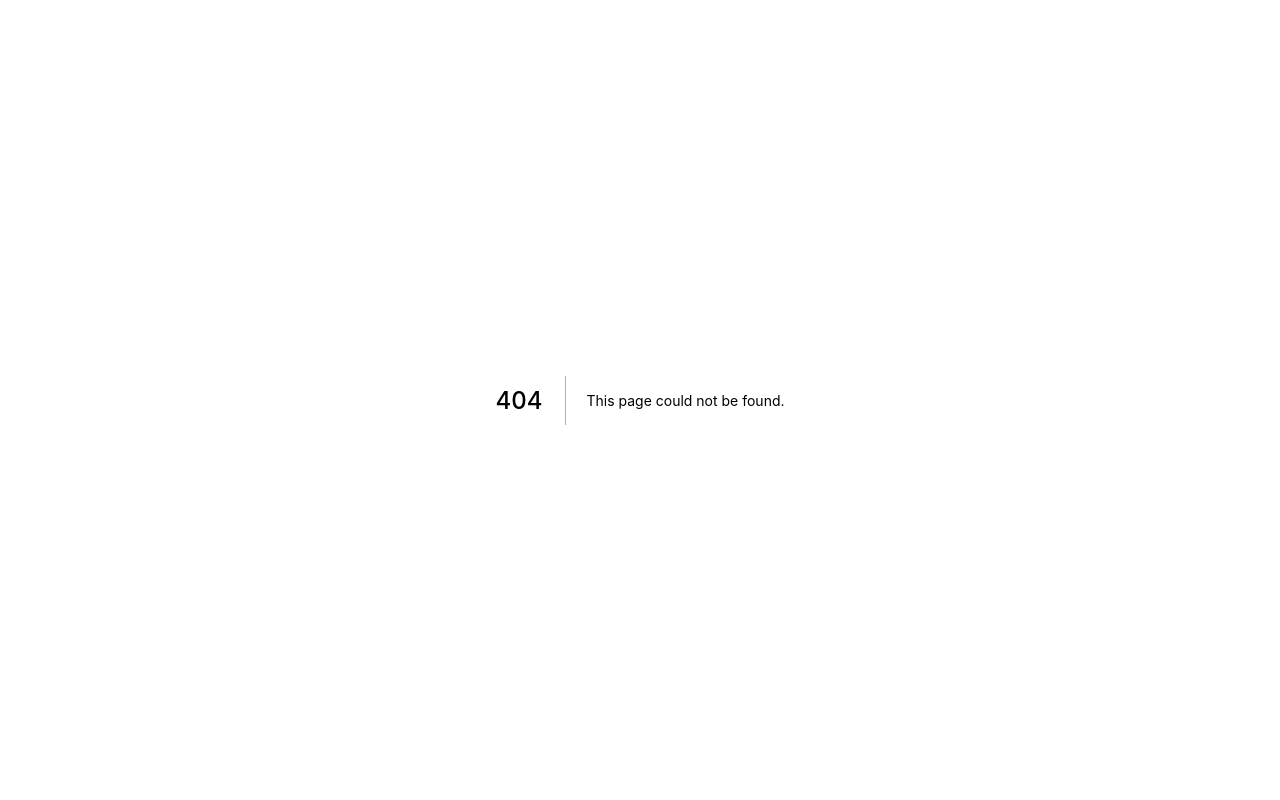
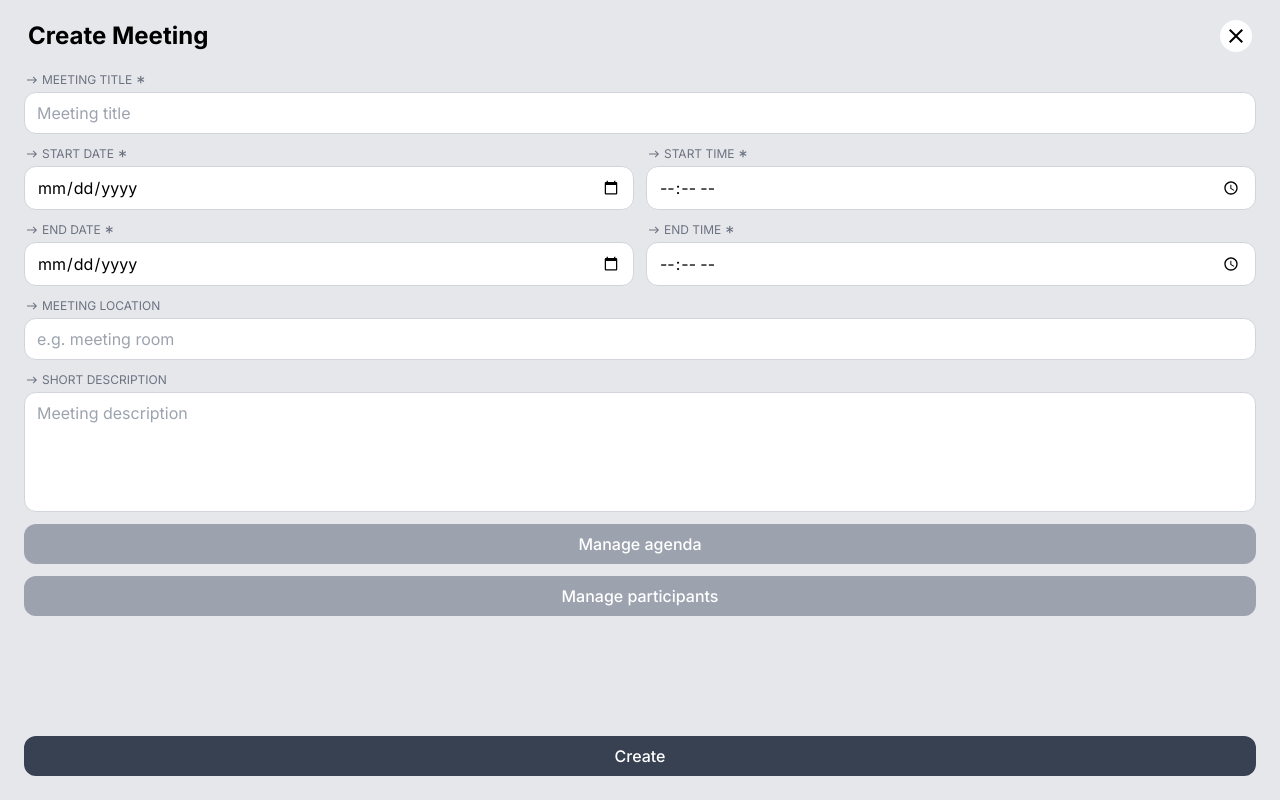
Before and after one commit to schmidt-timo/Meeting-Support-App, a Next.js app: page /newMeeting in a window 1280 px wide. Before the commit this address had no page. Built offline with nearby package versions, Linux system fonts and the light colour scheme.

Commit message:
Add new meeting page

```diff
--- a/components/formElements/Button.tsx
+++ b/components/formElements/Button.tsx
@@ -4,7 +4,7 @@ type Props = React.ButtonHTMLAttributes<HTMLButtonElement> & {
   className?: string;
 };
 
-const Button = ({ children, highlighted, className, onClick }: Props) => {
+const Button = ({ children, highlighted, className }: Props) => {
   return (
     <button
       className={`w-full rounded-xl text-white font-medium px-3 py-2 outline-0 ${
@@ -12,7 +12,6 @@ const Button = ({ children, highlighted, className, onClick }: Props) => {
           ? "bg-gray-700 hover:bg-black"
           : "bg-gray-400 hover:bg-gray-500"
       } ${className}`}
-      onClick={onClick}
     >
       {children}
     </button>
--- /dev/null
+++ b/components/views/CreateMeetingPage.tsx
@@ -0,0 +1,126 @@
+import { useForm } from "react-hook-form";
+import { Meeting } from "../../utils/types";
+import Button from "../formElements/Button";
+import Input from "../formElements/Input";
+import Label from "../formElements/Label";
+import LabelInputWrapper from "../formElements/LabelInputWrapper";
+import Textarea from "../formElements/Textarea";
+import SubviewBuilder from "../SubviewBuilder/SubviewBuilder";
+
+type CreateMeetingInputs = {
+  meetingTitle: string;
+  meetingStartDate: string;
+  meetingEndDate: string;
+  meetingStartTime: string;
+  meetingEndTime: string;
+  meetingLocation: string;
+  meetingDescription: string;
+};
+
+type Props = {
+  onManageAgenda: () => void;
+  onManageParticipants: () => void;
+  onCreateMeeting: (meeting: Meeting) => void;
+  onClose: () => void;
+};
+
+const CreateMeetingPage = ({
+  onManageAgenda,
+  onManageParticipants,
+  onCreateMeeting,
+  onClose,
+}: Props) => {
+  const {
+    register,
+    handleSubmit,
+    watch,
+    formState: { errors },
+  } = useForm<CreateMeetingInputs>();
+  const onSubmit = (data: CreateMeetingInputs) => {
+    console.log(data);
+    const meeting: Meeting = {
+      id: "string",
+      title: "",
+      startDate: new Date(),
+      endDate: new Date(),
+      location: "string",
+      createdBy: "timoschmidt",
+      completed: false,
+    };
+    onCreateMeeting(meeting);
+  };
+  const { meetingStartDate, meetingStartTime } = watch();
+
+  return (
+    <form onSubmit={handleSubmit(onSubmit)}>
+      <SubviewBuilder title="Create Meeting" onClose={onClose}>
+        <div className="space-y-3 pb-3">
+          <LabelInputWrapper>
+            <Label mandatory>Meeting title</Label>
+            <Input
+              placeholder="Meeting title"
+              {...register("meetingTitle", { required: true })}
+            />
+          </LabelInputWrapper>
+          <LabelInputWrapper sideBySide>
+            <span className="w-full space-y-1">
+              <Label mandatory>Start Date</Label>
+              <Input
+                type="date"
+                {...register("meetingStartDate", { required: true })}
+              />
+            </span>
+            <span className="w-full space-y-1">
+              <Label mandatory>Start time</Label>
+              <Input
+                type="time"
+                {...register("meetingStartTime", { required: true })}
+              />
+            </span>
+          </LabelInputWrapper>
+          <LabelInputWrapper sideBySide>
+            <span className="w-full space-y-1">
+              <Label mandatory>End Date</Label>
+              <Input
+                type="date"
+                defaultValue={meetingStartDate}
+                {...register("meetingEndDate", { required: true })}
+              />
+            </span>
+            <span className="w-full space-y-1">
+              <Label mandatory>End time</Label>
+              <Input
+                type="time"
+                defaultValue={meetingStartTime}
+                {...register("meetingEndTime", { required: true })}
+              />
+            </span>
+          </LabelInputWrapper>
+          <LabelInputWrapper>
+            <Label>Meeting location</Label>
+            <Input
+              placeholder="e.g. meeting room"
+              {...register("meetingLocation")}
+            />
+          </LabelInputWrapper>
+          <LabelInputWrapper>
+            <Label>Short description</Label>
+            <Textarea
+              placeholder="Meeting description"
+              {...register("meetingDescription")}
+            />
+          </LabelInputWrapper>
+          <Button onClick={onManageAgenda}>Manage agenda</Button>
+          <Button onClick={onManageParticipants}>Manage participants</Button>
+        </div>
+        <div>
+          <Button highlighted type="submit">
+            Create
+          </Button>
+        </div>
+      </SubviewBuilder>
+    </form>
+  );
+};
+
+export default CreateMeetingPage;
--- a/pages/index.tsx
+++ b/pages/index.tsx
@@ -1,13 +1,15 @@
 import type { NextPage } from "next";
 import { exampleMeetings } from "../utils/exampleData";
+import { filterPendingMeetings } from "../utils/filtering";
+import { useRouter } from "next/router";
 import MeetingOverviewPage from "../components/views/MeetingOverviewPage";
-import { filterPendingMeetings } from "../utils/filtering";
 
 // TODO: REPLACE: Get userId and load meetings
 const meetings = exampleMeetings;
 const userId = "timoschmidt";
 
 const Home: NextPage = () => {
+  const router = useRouter();
   const filteredMeetings = filterPendingMeetings(meetings);
 
   return (
@@ -17,9 +19,7 @@ const Home: NextPage = () => {
       onAddMeeting={
         () => {} // TODO: Add onClick
       }
-      onCreateMeeting={
-        () => {} // TODO: Add onClick
-      }
+      onCreateMeeting={() => router.push("/newMeeting")}
     />
   );
 };
--- /dev/null
+++ b/pages/newMeeting.tsx
@@ -0,0 +1,26 @@
+import { NextPage } from "next";
+import { useRouter } from "next/router";
+import { useState } from "react";
+import CreateMeetingPage from "../components/views/CreateMeetingPage";
+
+type Views = "CREATE_MEETING" | "MANAGE_AGENDA" | "MANAGE_PARTICIPANTS";
+
+const NewMeeting: NextPage = () => {
+  const router = useRouter();
+  const [currentView, setCurrentView] = useState<Views>("CREATE_MEETING");
+
+  return (
+    <>
+      {currentView === "CREATE_MEETING" && (
+        <CreateMeetingPage
+          onManageAgenda={() => setCurrentView("MANAGE_AGENDA")}
+          onManageParticipants={() => setCurrentView("MANAGE_PARTICIPANTS")}
+          onCreateMeeting={(meeting) => {}}
+          onClose={() => router.push("/")}
+        />
+      )}
+    </>
+  );
+};
+
+export default NewMeeting;
```
